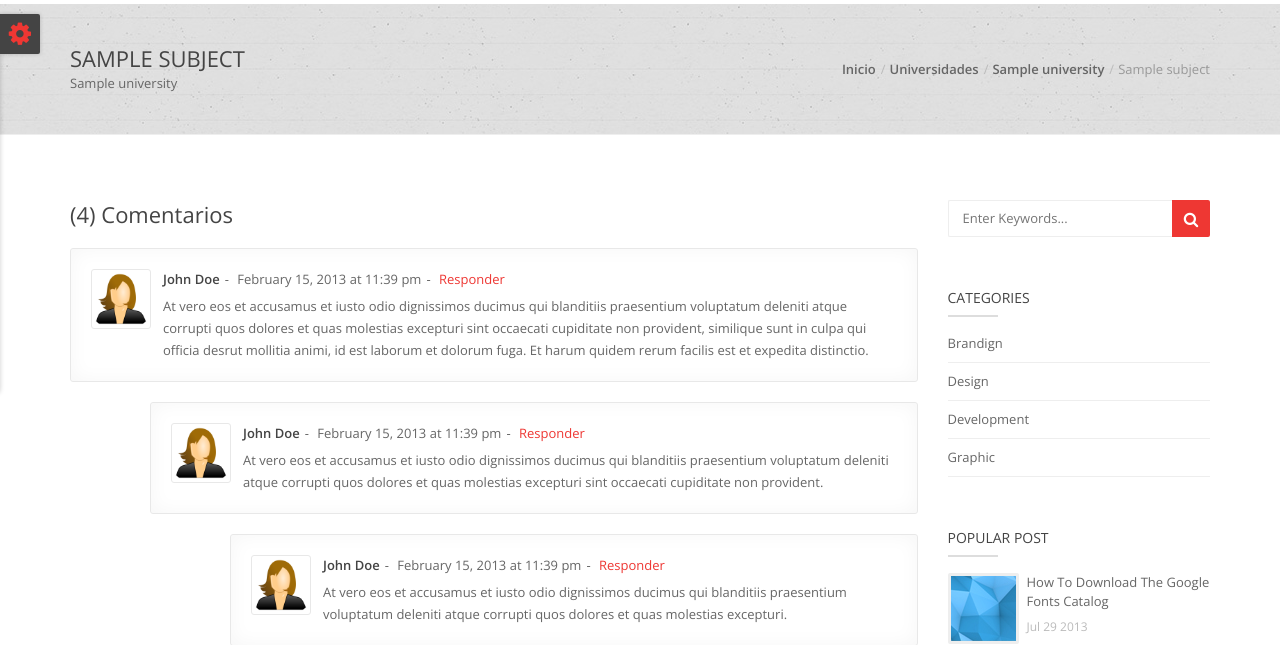
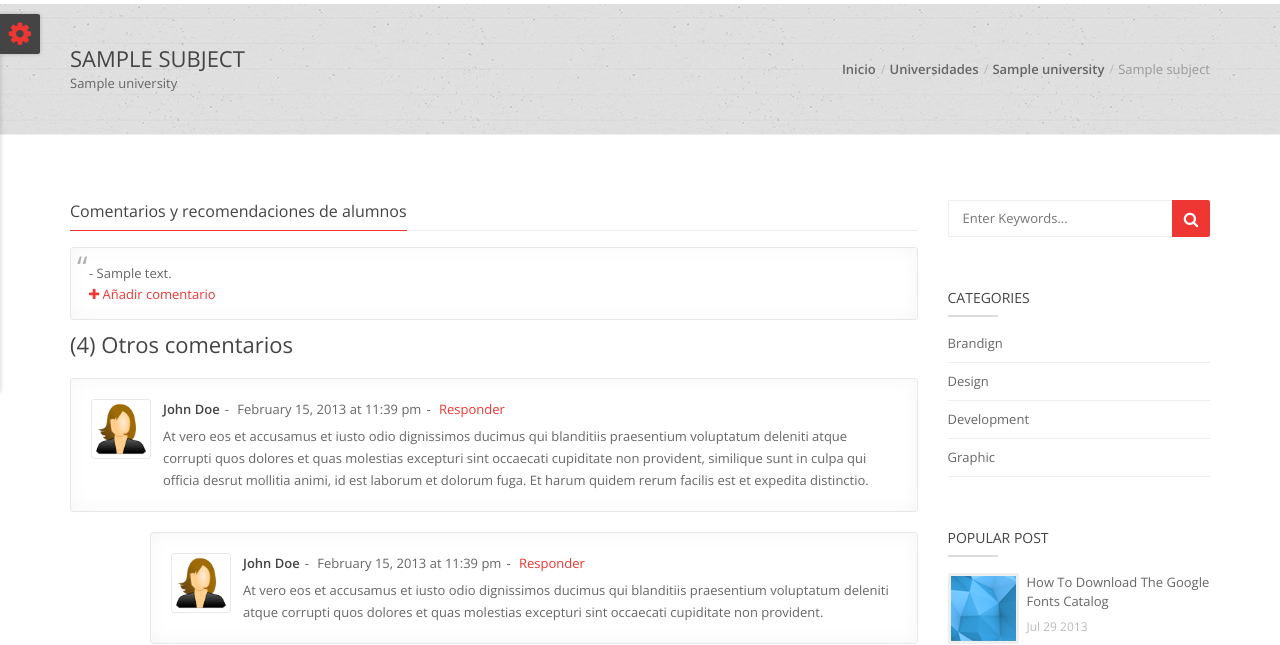
Before and after one commit to marved/erasmus, a Django app: page /universities/1/1 in a window 1280 px wide. Shown: the part 146-791 px from the top of the page. Run offline with Django 3.2, Linux system fonts and the light colour scheme; tables that the repository leaves empty hold one stand-in row (values such as "Sample post").

Commit message:
Added difficulty_comments in subject-detail view

```diff
--- a/shareErasmus/templates/shareErasmus/components/settings/subject-detail-form.html
+++ b/shareErasmus/templates/shareErasmus/components/settings/subject-detail-form.html
@@ -2,7 +2,8 @@
   <form role="form" ng-submit="updateSubject()" class="contact-form" id="subject-detail-form">
     <div class="form-group well well-lg">
       <label>Añade los comentarios que consideres oportuno. Principalmente está orientado para hacer comentarios que
-        hagan referencia a la dificultad de la asignatura, que puedan ser útiles para otros alumnos:</label>
+        hagan referencia a la dificultad de la asignatura, que puedan ser útiles para otros alumnos. Sin borrar el
+        contenido, escribe tu comentario en una nueva línea:</label>
       <textarea name="message" rows="10" ng-model="infoSubject"></textarea>
       <div class="input-group">
         <button type="submit" class="btn btn-default">Guardar</button>
--- a/shareErasmus/templates/shareErasmus/pages/subject-detail.html
+++ b/shareErasmus/templates/shareErasmus/pages/subject-detail.html
@@ -27,10 +27,24 @@
   <div class="container">
     <div class="row blog-post-page">
       <div class="col-md-9 blog-box">
+        <!-- Classic Heading -->
+        <h4 class="classic-title"><span>Comentarios y recomendaciones de alumnos</span></h4>
+        <!-- Single Testimonial -->
+        <div class="classic-testimonials">
+          <div class="testimonial-content">
+            {% for comment in difficulty_comments %}
+            <p>- {{comment}}</p>
+            {% endfor %}
+            <a href="/settings/subjects">
+            <i class="fa fa-plus"></i> Añadir comentario
+          </a>
+          </div>
+        </div>
+        <!-- End Testimonial -->
 
         <!-- Start Comment Area -->
         <div id="comments">
-          <h2 class="comments-title">(4) Comentarios</h2>
+          <h2 class="comments-title">(4) Otros comentarios</h2>
           <ol class="comments-list">
             <li>
               <div class="comment-box clearfix">
--- a/shareErasmus/views/views.py
+++ b/shareErasmus/views/views.py
@@ -50,8 +50,10 @@ class SubjectDetailView(View):
             try:
                 subject = Subject.objects.get(pk=subject_id)
                 if subject.university.pk == int(university_id):
+                    difficulty_comments = subject.difficulty_comment.split("\n")
                     context = {
-                        'subject': subject
+                        'subject': subject,
+                        'difficulty_comments': difficulty_comments
                     }
                     return render(request, "pages/subject-detail.html", context)
             except:
```
